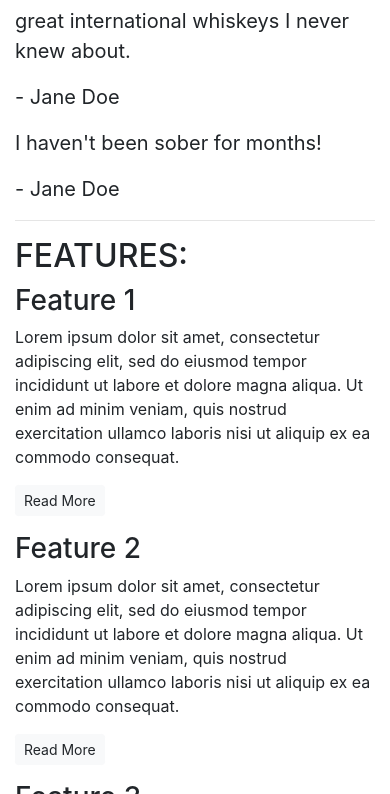
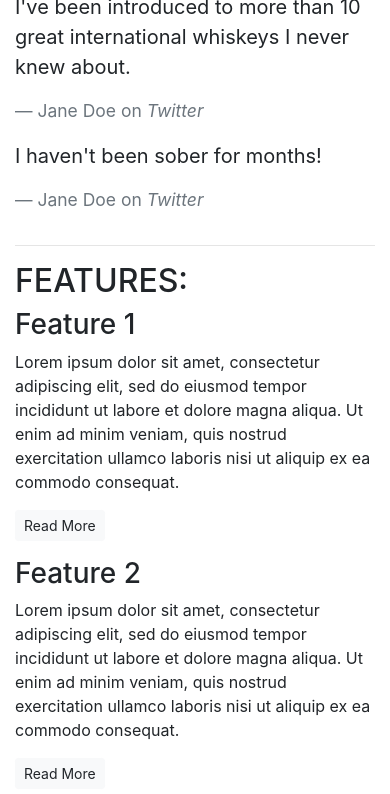
Before and after one commit to shankar2311/bootstrap4, a plain HTML site: page index.html in a window 390 px wide. Shown: the part 521-1315 px from the top of the page. Drawn offline with nearby package versions, Linux system fonts and the light colour scheme.

Commit message:
Add code for mobile first design to html file

```diff
--- a/index.html
+++ b/index.html
@@ -11,48 +11,73 @@
 <body>
     <article class="container">
         <!-- Callout -->
+        <div class="row">
+            <div class="col-12">
                 <section class="callout">
                     <h1>The finest whiskeys delivered to your doorstep.</h1>
-            <p class="lead">Sign up today to start receiving the world's best whiskeys every month.
-            <s>€19.99</s> <strong><mark>First one is free!</mark></strong></p>
+                    <p class="lead">Sign up today to start receiving the world's best whiskeys every month. <s>€19.99</s> <strong><mark>First one is free!</mark></strong></p>
                     <p><button class="btn btn-lg btn-success">Sign Up!</button></p>
                     <p class="text-muted"><small>You must be over 18 to sign up to our service. Please drink responsibly.</small></p>
                 </section>
+            </div>
+        </div>
         <!-- /.callout -->
         <hr>
 
         <!-- Quotes -->
         <section class="quotes">
+            <div class="row">
+                <div class="col-12">
                     <h2 class="text-uppercase">Quotes:</h2>
+                </div>
+            </div>
+            <div class="row">
+                <div class="col-12 col-md-6">
                     <blockquote class="blockquote">
                         <p>I've been introduced to more than 10 great international whiskeys I never knew about.</p>
-                <p>- Jane Doe</p>
+                        <footer class="blockquote-footer">Jane Doe on <cite title="Twitter">Twitter</cite></footer>
                     </blockquote>
+                </div>
+                <div class="col-12 col-md-6">
                     <blockquote class="blockquote">
                         <p>I haven't been sober for months!</p>
-                <p>- Jane Doe</p>
+                        <footer class="blockquote-footer">Jane Doe on <cite title="Twitter">Twitter</cite></footer>
                     </blockquote>
+                </div>
+            </div>
         </section>
         <!-- /.quotes -->
         <hr>
 
         <!-- Features -->
         <section class="features">
+            <div class="row">
+                <div class="col-12">
                     <h2 class="text-uppercase">Features:</h2>
+                </div>
+            </div>
+            <div class="row">
+                <div class="col-12 col-md-6 col-lg-4">
                     <div class="feature">
                         <h3>Feature 1</h3>
                         <p>Lorem ipsum dolor sit amet, consectetur adipiscing elit, sed do eiusmod tempor incididunt ut labore et dolore magna aliqua. Ut enim ad minim veniam, quis nostrud exercitation ullamco laboris nisi ut aliquip ex ea commodo consequat.</p>
                         <p><a class="btn btn-sm btn-light" href="">Read More</a></p>
                     </div>
+                </div>
+                <div class="col-12 col-md-6 col-lg-4">
                     <div class="feature">
                         <h3>Feature 2</h3>
                         <p>Lorem ipsum dolor sit amet, consectetur adipiscing elit, sed do eiusmod tempor incididunt ut labore et dolore magna aliqua. Ut enim ad minim veniam, quis nostrud exercitation ullamco laboris nisi ut aliquip ex ea commodo consequat.</p>
                         <p><a class="btn btn-sm btn-light" href="">Read More</a></p>
                     </div>
+                </div>
+                <div class="col-12 d-md-none d-lg-block col-lg-4">
                     <div class="feature">
                         <h3>Feature 3</h3>
                         <p>Lorem ipsum dolor sit amet, consectetur adipiscing elit, sed do eiusmod tempor incididunt ut labore et dolore magna aliqua. Ut enim ad minim veniam, quis nostrud exercitation ullamco laboris nisi ut aliquip ex ea commodo consequat.</p>
                         <p><a class="btn btn-sm btn-light" href="">Read More</a></p>
+                    </div>
+                </div>
             </div>
         </section>
         <!-- /.features -->
```
Lines whose indentation alone changed are shown as unchanged.
